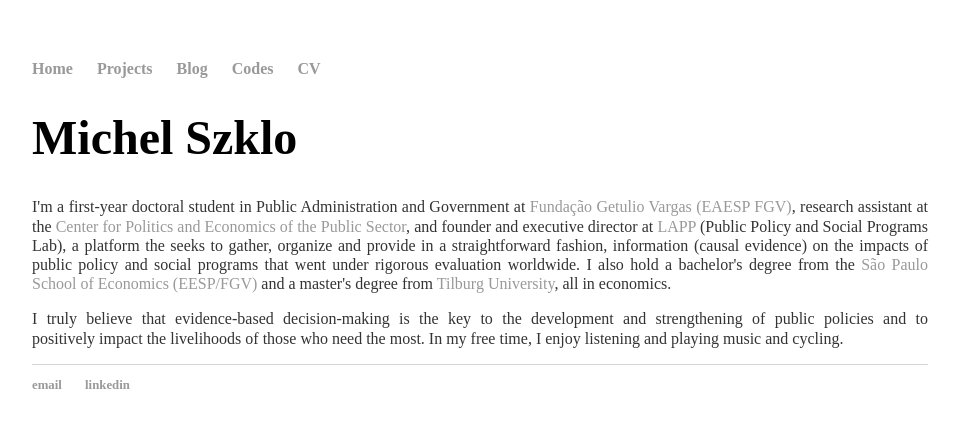
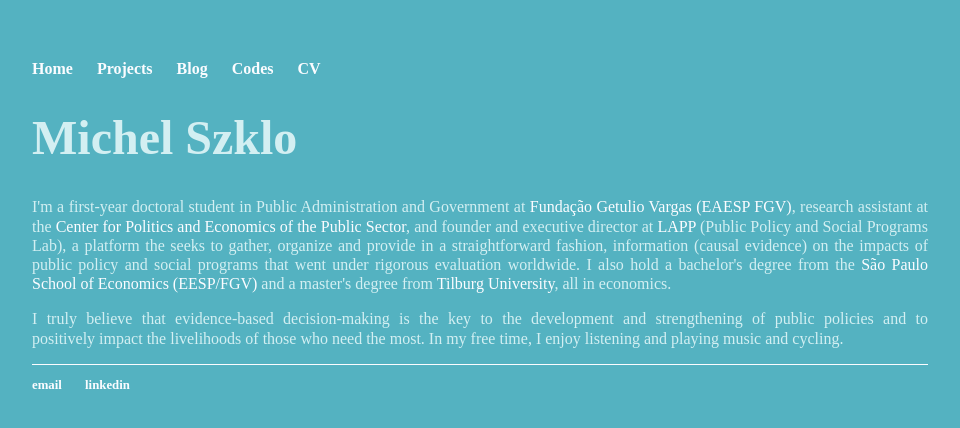
Before and after one commit to michelszklo/michelszklo.github.io, a Jekyll site: the page built from index.html, in a window 1280 px wide. Shown: the top 428 px of the page, without its empty margins (160-1120 px from the left). Built offline with Jekyll 4.4.1, drawn with Linux system fonts in a browser that asks for light colours.

Commit message:
color change

```diff
--- a/css/main.css
+++ b/css/main.css
@@ -1,12 +1,14 @@
 body {
     margin: 60px auto;
     width: 70%;
+    background-color: #54b2c1;
 }
 nav ul, footer ul {
     font-family: 'Montserrat', 'Sans-Serif';
     padding: 0px;
     list-style: none;
     font-weight: bold;
+    color: #d3eff2
 }
 nav ul li, footer ul li {
     display: inline;
@@ -14,7 +16,7 @@ nav ul li, footer ul li {
 }
 a {
     text-decoration: none;
-    color: #999;
+    color: #fbfcff;
 }
 a:hover {
     text-decoration: underline;
@@ -22,15 +24,16 @@ a:hover {
 h1 {
     font-size: 3em;
     font-family: 'Montserrat', 'Sans-Serif';
+    color: #d3eff2
 }
 p {
     font-size: 1em;
     font-family: 'Montserrat', 'Sans-Serif';
     line-height: 1.2em;
-    color: #333;
+    color: #d3eff2;
 }
 footer {
-    border-top: 1px solid #d5d5d5;
+    border-top: 1px solid #fbfcff;
     font-size: .8em;
 }
 
```
